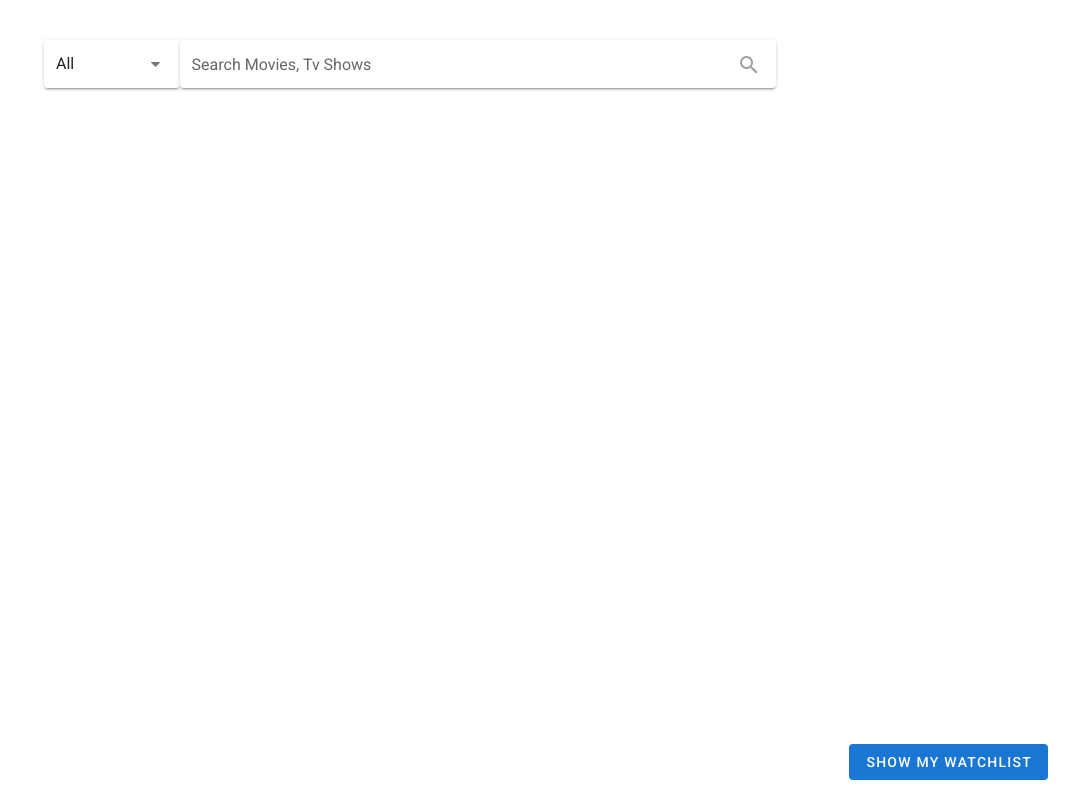
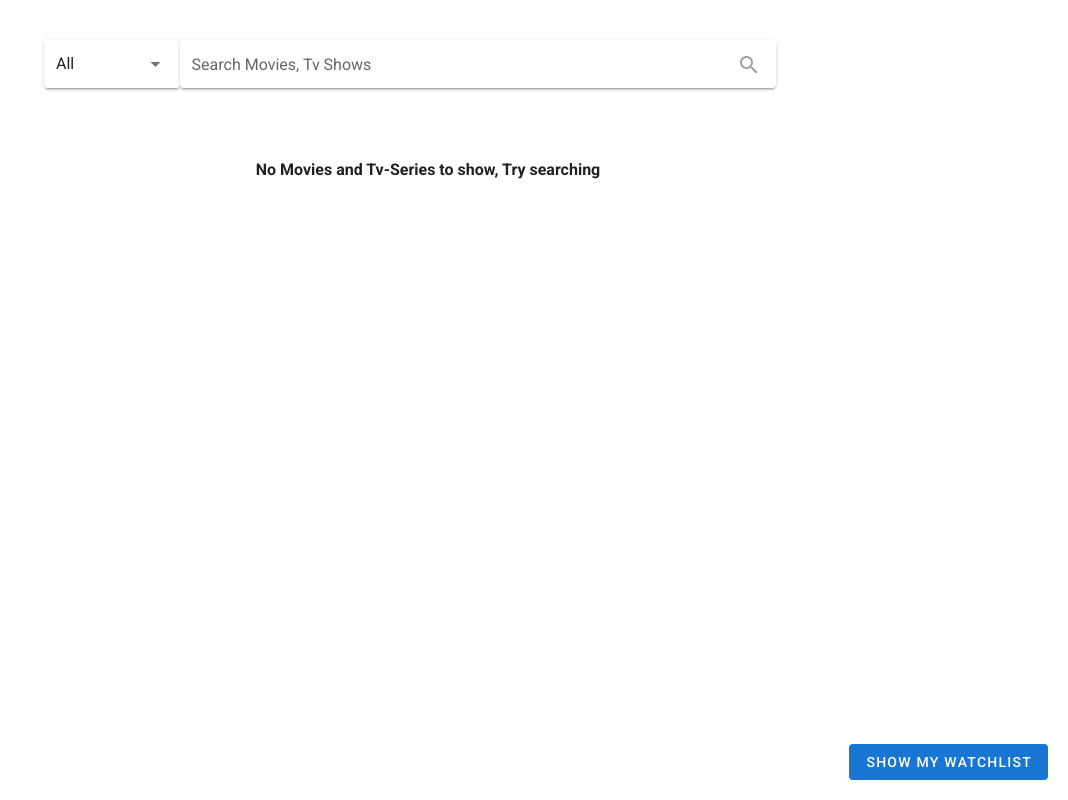
Before and after one commit to shubhamshekhar23/Movie-Watchlist, a Vue app: page / in a window 1280 px wide. Shown: the whole page, without its empty margins (212-1280 px from the left). Built offline with nearby package versions, Linux system fonts and the light colour scheme.

Commit message:
nor esult message added

```diff
--- a/src/components/media-list/media-list.html
+++ b/src/components/media-list/media-list.html
@@ -1,5 +1,8 @@
 <section class="media-list">
-  <div v-for="item in mediaList">
+  <div v-if="isMediaListEmpty" class="no-search-done">
+    <h4>No Movies and Tv-Series to show, Try searching</h4>
+  </div>
+  <div v-else v-for="item in mediaList">
     <media-card :mediaInfo="item"></media-card>
   </div>
 </section>
--- a/src/components/media-list/media-list.js
+++ b/src/components/media-list/media-list.js
@@ -10,6 +10,9 @@ export default {
   },
   computed: {
     ...mapGetters("global", ["global", "mediaList"]),
+    isMediaListEmpty() {
+      return this.mediaList && this.mediaList.length == 0;
+    },
   },
   mounted() {},
   methods: {},
--- a/src/components/media-list/media-list.scss
+++ b/src/components/media-list/media-list.scss
@@ -1,3 +1,6 @@
 .media-list {
-
+  .no-search-done {
+    display: flex;
+    justify-content: center;
+  }
 }
```
